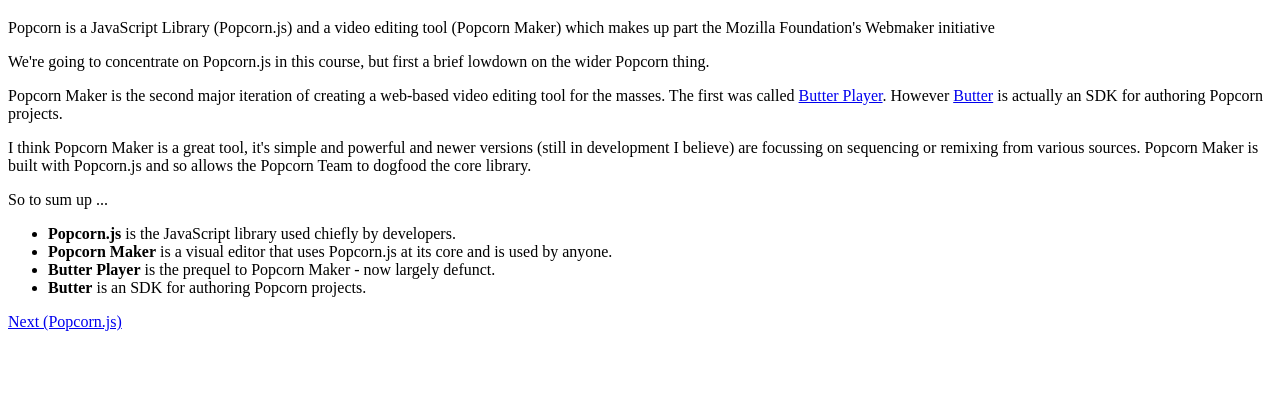
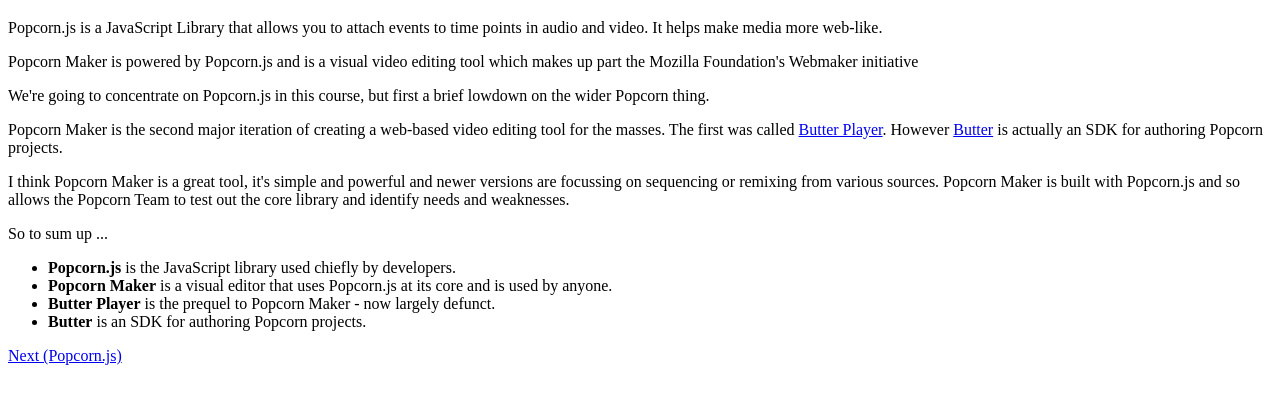
Before and after one commit to maboa/popcornjs-training, a plain HTML site: page 01/index.htm in a window 1280 px wide. Shown: the part 61-464 px from the top of the page. Drawn offline with Linux system fonts and the light colour scheme.

Commit message:
revised first page

```diff
--- a/01/index.htm
+++ b/01/index.htm
@@ -5,10 +5,11 @@
 	</head>
 	<body>
 		<h1>How would you like your Popcorn?</h1>
-		<p>Popcorn is a JavaScript Library (Popcorn.js) and a video editing tool (Popcorn Maker) which makes up part the Mozilla Foundation's Webmaker initiative</p>
+		<p>Popcorn.js is a JavaScript Library that allows you to attach events to time points in audio and video. It helps make media more web-like.</p>
+		<p>Popcorn Maker is powered by Popcorn.js and is a visual video editing tool which makes up part the Mozilla Foundation's Webmaker initiative</p>
 		<p>We're going to concentrate on Popcorn.js in this course, but first a brief lowdown on the wider Popcorn thing.</p>
 		<p>Popcorn Maker is the second major iteration of creating a web-based video editing tool for the masses. The first was called <a href="http://popcornjs.org/butter-player">Butter Player</a>. However <a href="https://github.com/mozilla/butter/">Butter</a> is actually an SDK for authoring Popcorn projects.</p>
-		<p>I think Popcorn Maker is a great tool, it's simple and powerful and newer versions (still in development I believe) are focussing on sequencing or remixing from various sources. Popcorn Maker is built with Popcorn.js and so allows the Popcorn Team to dogfood the core library.</p>
+		<p>I think Popcorn Maker is a great tool, it's simple and powerful and newer versions are focussing on sequencing or remixing from various sources. Popcorn Maker is built with Popcorn.js and so allows the Popcorn Team to test out the core library and identify needs and weaknesses.</p>
 		<p>So to sum up ...
 			<ul>
 				<li>
```
